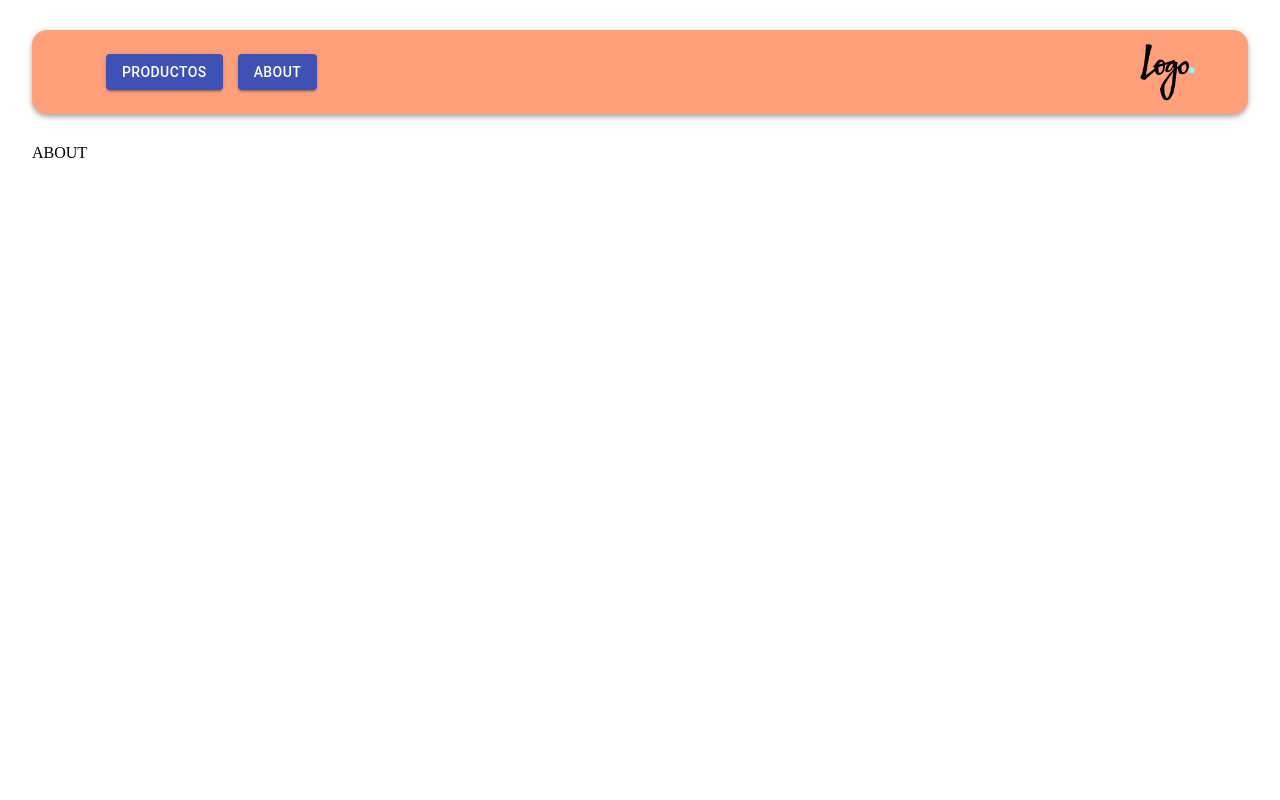
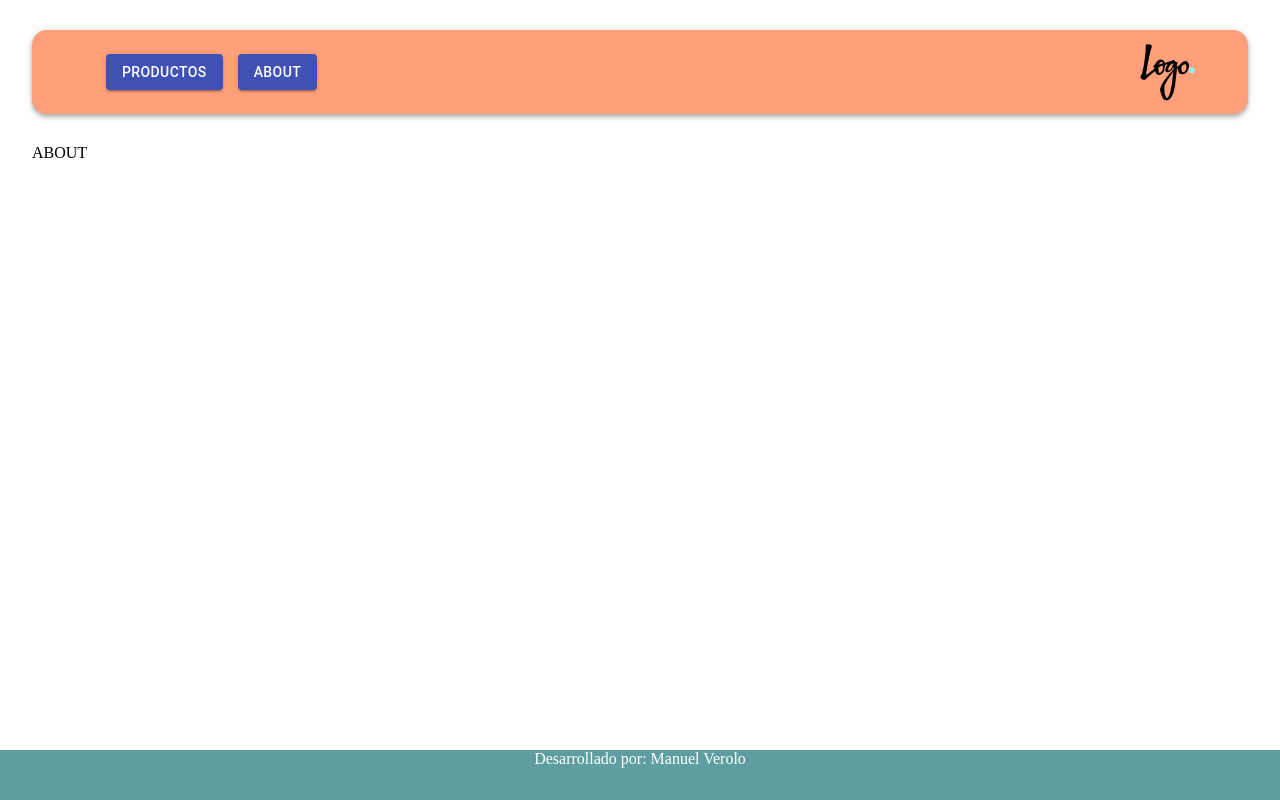
Before and after one commit to ManuVerolo/FinalMCGA2021, a React (Create React App) app in the folder client/: page /about in a window 1280 px wide. Built offline with nearby package versions, Linux system fonts and the light colour scheme.

Commit message:
agrego footer

```diff
--- a/client/src/App.js
+++ b/client/src/App.js
@@ -5,6 +5,7 @@ import Navbar from './components/Navbar/Navbar';
 import useStyles from './styles';
 import Home from './components/Home/Home';
 import About from './components/About/About';
+import Footer from './components/Footer/Footer';
 
 const App = () => {
     return (
@@ -15,7 +16,7 @@ const App = () => {
                 <Route exact path="/" element={<Home/>} />
                 <Route exact path="/about" element={<About/>} />
             </Routes>
-            {/* <Home /> */}
+            <Footer />
         </Container>
     </BrowserRouter>
     );
--- /dev/null
+++ b/client/src/components/Footer/Footer.js
@@ -0,0 +1,13 @@
+import React from 'react'
+import useStyles from './styles';
+
+const Footer = () => {
+    const classes = useStyles();
+    return (
+        <div className={classes.footer} >
+            Desarrollado por: Manuel Verolo
+        </div>
+    )
+}
+
+export default Footer
--- /dev/null
+++ b/client/src/components/Footer/styles.js
@@ -0,0 +1,16 @@
+import { makeStyles } from '@material-ui/core/styles';
+
+export default makeStyles((theme) => ({
+  footer: {
+    position: 'fixed',
+    left: 0,
+    bottom: 0,
+    width: '100%',
+    color: 'white',
+    textAlign: 'center',
+    backgroundColor: '#5F9EA0',
+    height: '50px',
+    justifyContent: 'center',
+  },
+
+}));
```
